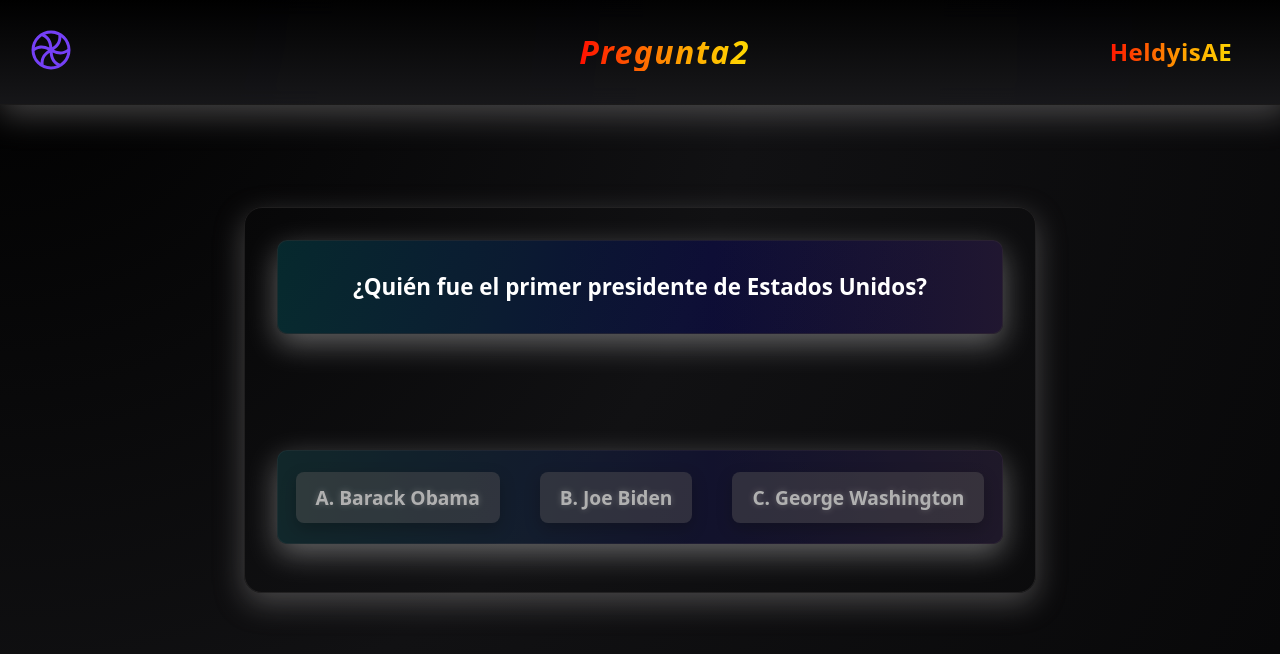
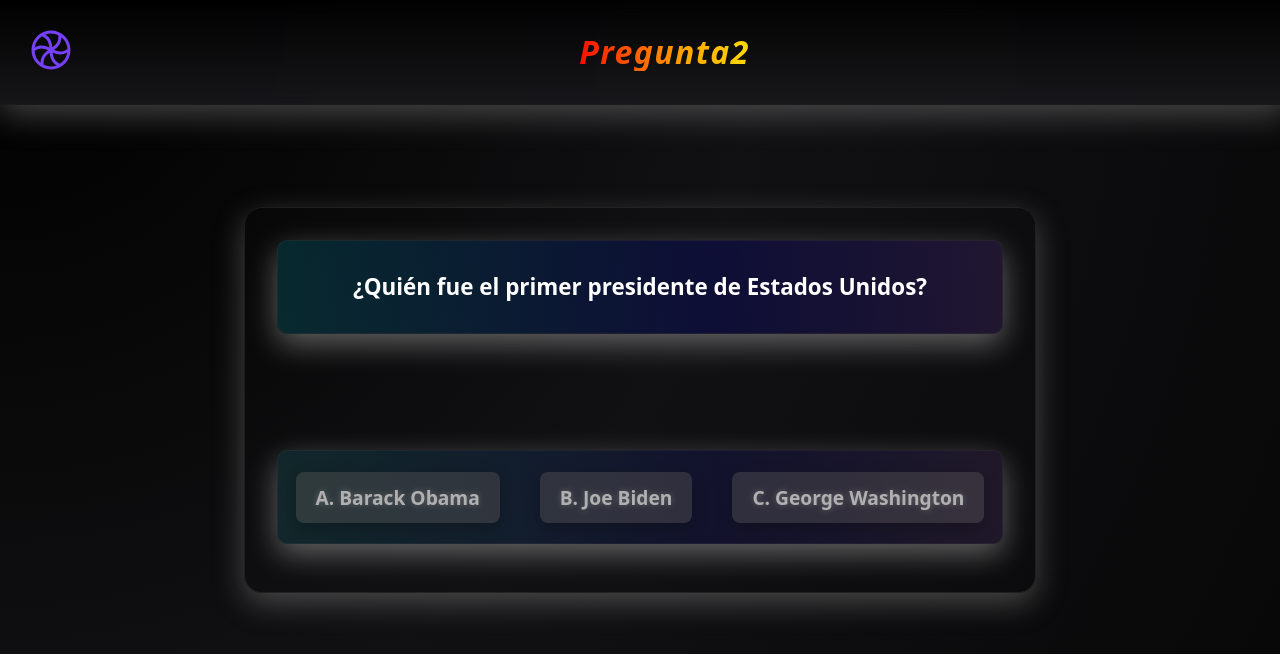
Before and after one commit to HeldyisAE/Tarea01_Lenguajes_De_Programacion, a React (Vite) app in the folder client/: page /game in a window 1280 px wide. Shown: the top 654 px of the page. Built offline with nearby package versions, Linux system fonts and the light colour scheme.

Commit message:
Implementa contexto y lógica de frontend para capturar y mostrar el playertag
Captura el nombre ingresado en el input del home

```diff
--- a/client/src/components/PlayerTag.jsx
+++ b/client/src/components/PlayerTag.jsx
@@ -1,9 +1,13 @@
 import "./PlayerTag.css"
+import { useContext } from "react";
+import { PlayerContext } from "../contexts/PlayerContext";
 
 function PlayerTag() {
+const { playerName } = useContext(PlayerContext);
+
     return(
         <div className="player-tag">
-            <h2>HeldyisAE</h2>
+            <h2>{playerName}</h2>
         </div>
     );
 }
--- /dev/null
+++ b/client/src/contexts/PlayerContext.jsx
@@ -0,0 +1,14 @@
+// PlayerContext.jsx
+import { createContext, useState } from "react";
+
+export const PlayerContext = createContext();
+
+export function PlayerProvider({ children }) {
+  const [playerName, setPlayerName] = useState("");
+
+  return (
+    <PlayerContext.Provider value={{ playerName, setPlayerName }}>
+      {children}
+    </PlayerContext.Provider>
+  );
+}
--- a/client/src/main.jsx
+++ b/client/src/main.jsx
@@ -1,13 +1,16 @@
 import { StrictMode } from 'react'
 import { createRoot } from 'react-dom/client'
 import { BrowserRouter } from 'react-router-dom'
+import { PlayerProvider } from './contexts/PlayerContext.jsx'
 import './index.css'
 import App from './App.jsx'
 
 createRoot(document.getElementById('root')).render(
   <StrictMode>
-    <BrowserRouter>
-      <App />
-    </BrowserRouter>
+      <BrowserRouter>
+        <PlayerProvider>
+          <App />
+        </PlayerProvider>
+      </BrowserRouter>
   </StrictMode>,
 )
--- a/client/src/pages/Home.jsx
+++ b/client/src/pages/Home.jsx
@@ -1,5 +1,6 @@
-import { useState, useEffect } from "react";
+import { useState, useEffect, useContext } from "react";
 import { useNavigate } from "react-router-dom";
+import { PlayerContext } from "../contexts/PlayerContext";
 import Header from "../components/Header";
 import InputName from "../components/InputName";
 import StartButton from "../components/StartButton";
@@ -9,6 +10,7 @@
   const [msg, setMsg] = useState("");
   const [name, setName] = useState("");
   const navigate = useNavigate();
+  const { setPlayerName } = useContext(PlayerContext);
 
   useEffect(() => {
     fetch("/api")
@@ -22,6 +24,7 @@
       return;
     }
 
+    setPlayerName(name);
     navigate("/game");
   }
 
```
